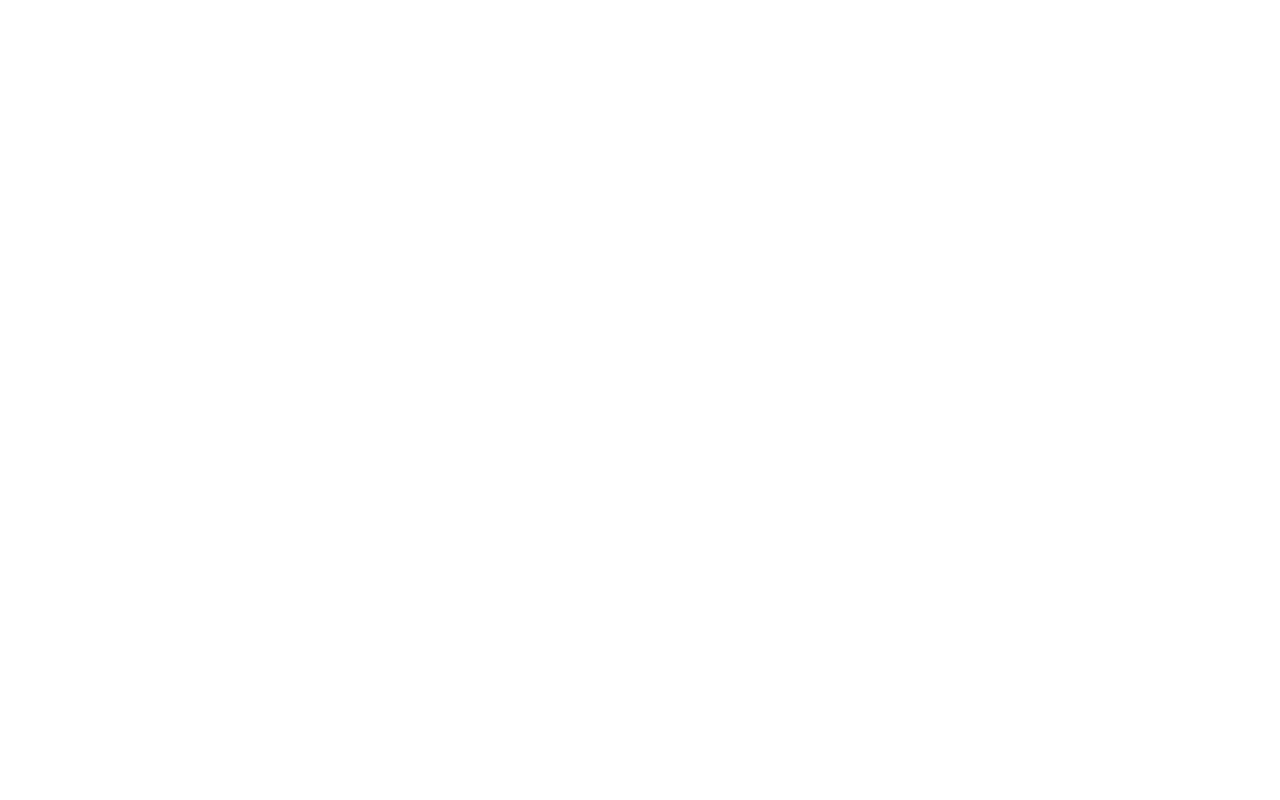
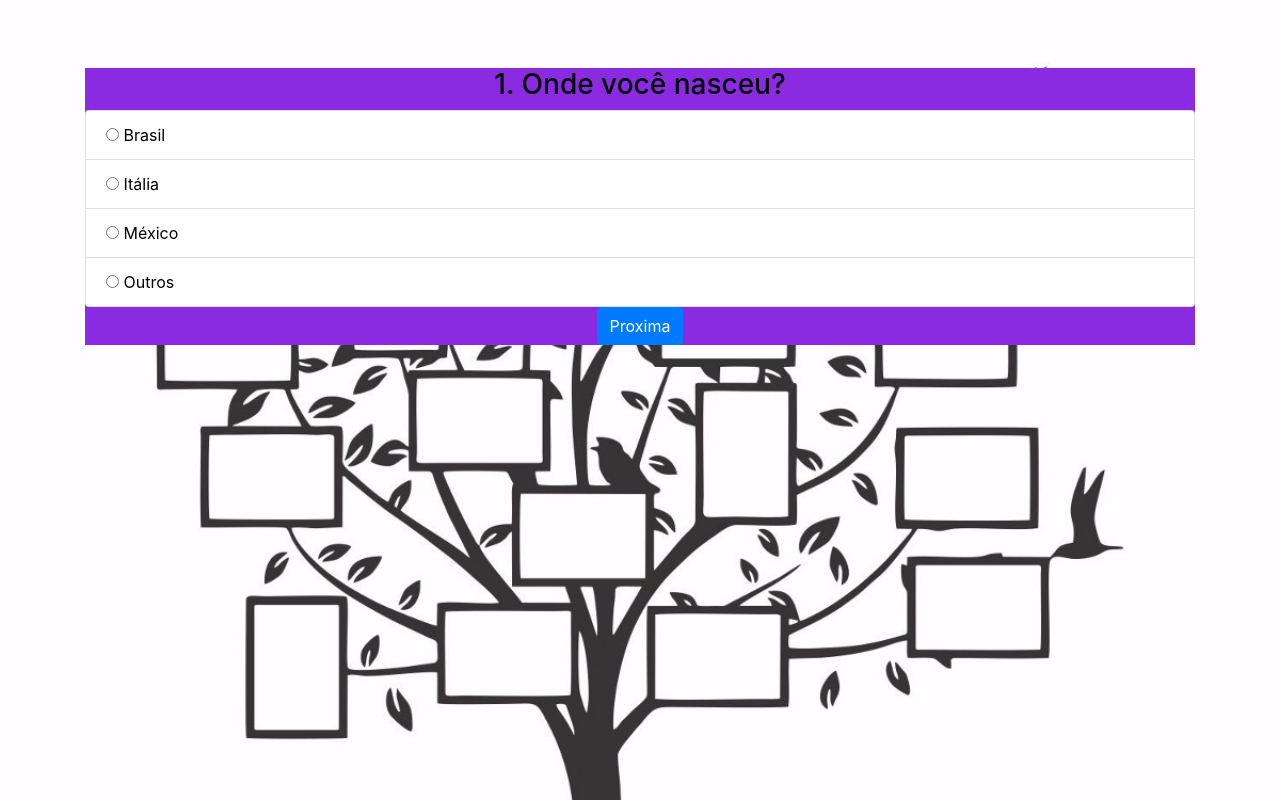
Before and after one commit to marcospadilha92/TrabalhoIA, a plain HTML site: page arvore.html in a window 1280 px wide. Drawn offline with nearby package versions, Linux system fonts and the light colour scheme.

Commit message:
segundo commit

```diff
--- /dev/null
+++ b/arvore.css
@@ -0,0 +1,8 @@
+.formularioRespostas{
+    background-color: blueviolet;
+}
+
+.list-group{
+    text-align: left;
+
+}
--- a/arvore.html
+++ b/arvore.html
@@ -1,6 +1,14 @@
 <!DOCTYPE html>
 <html>
 <head>
+    <meta charset="UTF-8">
+    <link rel="stylesheet" type="text/css" href="index.css">
+    <link rel="stylesheet" type="text/css" href="arvore.css">
+
+    <link rel="stylesheet" href="https://stackpath.bootstrapcdn.com/bootstrap/4.1.3/css/bootstrap.min.css" integrity="sha384-MCw98/SFnGE8fJT3GXwEOngsV7Zt27NXFoaoApmYm81iuXoPkFOJwJ8ERdknLPMO" crossorigin="anonymous">
+    <script src="jquery-3.3.1.min.js"></script>
+    <script src="javascript-login.js"></script>
+
     <title>
     </title>
 </head>
@@ -8,6 +16,31 @@
 <body>
     <div class="tree-page">
 
+        <div class="arvore">
+                <div class="container">
+
+                            <form class="formularioRespostas" id="q1" data-question="1">
+                                <h3>1. Onde você nasceu?</h3>
+                                <ul class="list-group">
+                                    <li class="list-group-item"><input type="radio" name="q1" value="a" /> Brasil</li>
+                                    <li class="list-group-item"><input type="radio" name="q1" value="b" /> Itália</li>
+                                    <li class="list-group-item"><input type="radio" name="q1" value="c" /> México</li>
+                                    <li class="list-group-item"><input type="radio" name="q1" value="d" /> Outros</li>
+                                </ul>
+                                <button type="button" class="btn btn-primary" id="pergunta1">Proxima</button>
+                            </form>
+
+                            <form class="formularioRespostas" id="q2" data-question="2">
+                                    <h3>2. Conheceu seus pais?</h3>
+                                    <ul class="list-group">
+                                        <li class="list-group-item"><input type="radio" name="q2" value="a" /> sim</li>
+                                        <li class="list-group-item"><input type="radio" name="q2" value="b" /> não</li>
+                                    </ul>
+                                    <button type="button" class="btn btn-primary" id="pergunta2">Proxima</button>
+                                </form>
+
+
+        </div>
 
     </div>
 
--- a/index.css
+++ b/index.css
@@ -48,3 +48,7 @@
     top: 0;
     background-size: cover;
 }
+
+.arvore{
+    margin:20px;
+}
--- a/javascript-login.js
+++ b/javascript-login.js
@@ -9,3 +9,13 @@ function logar(){
         alert("Usuário ou senha incorretos");
     }
 }
+
+$(document).ready(function(){
+
+        $('#q2').hide();
+
+        $('#pergunta1').click( function () { $('#q1').show();$('#q2').hide(); });
+
+        $('#pergunta2').click( function () { $('#q1').hide();$('#q2').show(); });
+
+});
```
